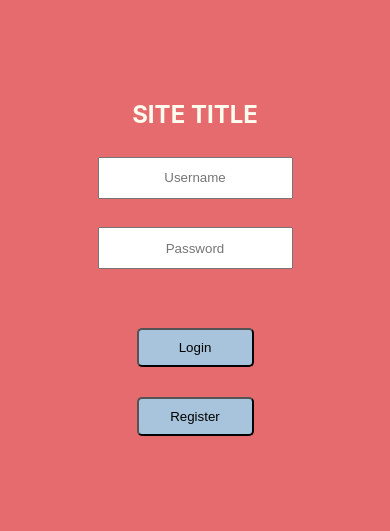
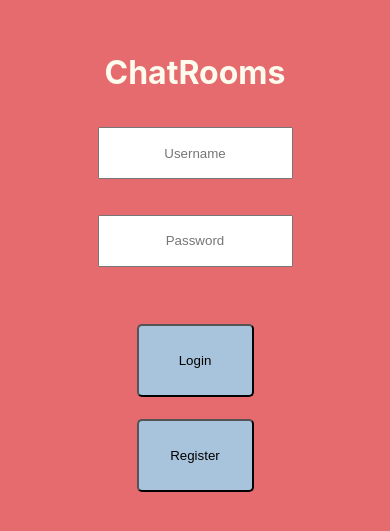
Before and after one commit to Jucepig/chat-app, a React (Create React App) app: page /#/ in a window 390 px wide. Shown: the part 139-670 px from the top of the page. Built offline with nearby package versions, Linux system fonts and the light colour scheme.

Commit message:
fixed auth layout

```diff
--- a/src/App.css
+++ b/src/App.css
@@ -13,37 +13,42 @@
   flex-direction: row;
   justify-content: space-evenly; }
   #auth #auth-input-container {
+    width: 50%;
     display: flex;
     align-items: center;
     justify-content: center;
     flex-direction: column;
-    height: 20%;
+    height: 25%;
     justify-content: space-evenly; }
     #auth #auth-input-container input {
       height: 25%;
       width: 100%;
       text-align: center; }
   #auth #auth-btn-container {
+    width: 20%;
     display: flex;
     align-items: center;
     justify-content: center;
     flex-direction: column;
-    height: 20%;
+    height: 25%;
     justify-content: space-evenly; }
     #auth #auth-btn-container button {
-      width: 100%; }
+      width: 80%;
+      height: 35%; }
   @media (max-width: 600px) {
     #auth {
       display: flex;
       align-items: center;
       justify-content: center;
       flex-direction: column; }
-      #auth section {
+      #auth #auth-input-container {
         width: 100%; }
-      #auth #auth-input-container input {
-        width: 50%; }
-      #auth #auth-btn-container button {
-        width: 30%; } }
+        #auth #auth-input-container input {
+          width: 50%; }
+      #auth #auth-btn-container {
+        width: 100%; }
+        #auth #auth-btn-container button {
+          width: 30%; } }
 
 .btn-primary, .btn-secondary {
   display: inline-block;
--- a/src/Components/Auth.js
+++ b/src/Components/Auth.js
@@ -16,7 +16,7 @@
 
   return (
     <div id="auth">
-      <h2>SITE TITLE</h2>
+      <h1>ChatRooms</h1>
       <section id="auth-input-container">
         <input
           value={username}
```
Also changed, not shown: src/sass/components/_auth.scss (+11 -5 lines).
